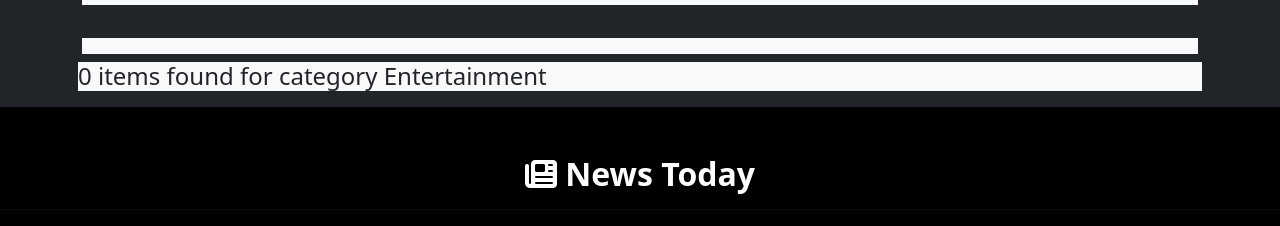
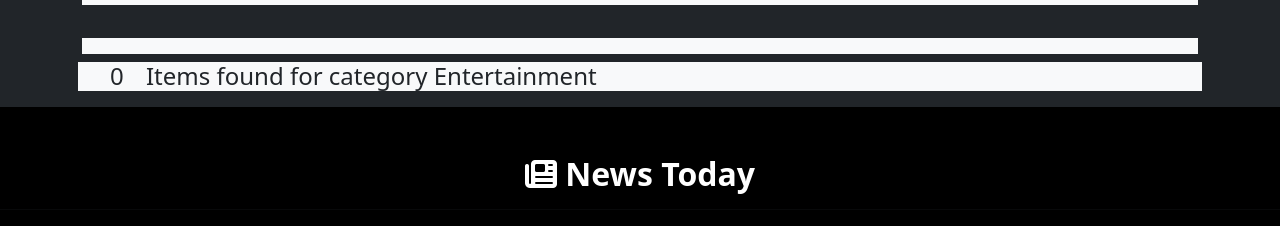
Before and after one commit to eashishir/b6-news-portal-A6, a plain HTML site: page index.html in a window 1280 px wide. Shown: the part 90-316 px from the top of the page. Drawn offline with nearby package versions, Linux system fonts and the light colour scheme; no server answers.

Commit message:
add item

```diff
--- a/index.html
+++ b/index.html
@@ -64,7 +64,8 @@
 
 
         <section class="container p-2 ">
-            <h1 id="" class="fs-4 bg-light"> <span id="crd-number">0</span> items found for category Entertainment</h1>
+            <h1 id="" class="fs-4 bg-light ps-3"> <span class="p-3" id="crd-number">0</span> Items found for category
+                Entertainment</h1>
         </section>
 
         <!-- loader -->
--- a/js/app.js
+++ b/js/app.js
@@ -48,6 +48,7 @@ const displayNewsDetails = (newses) => {
     divContainer.innerHTML = ``;
     const cardNumber = document.getElementById('crd-number');
     cardNumber.innerText = newses.length;
+    // short work
     const shortFind = newses.sort((x, y) => {
         if (x.total_view < y.total_view) {
             return 1;
@@ -56,6 +57,8 @@ const displayNewsDetails = (newses) => {
             return -1
         }
     })
+
+
     newses.forEach(news => {
         // console.log(news._id);
 
```
